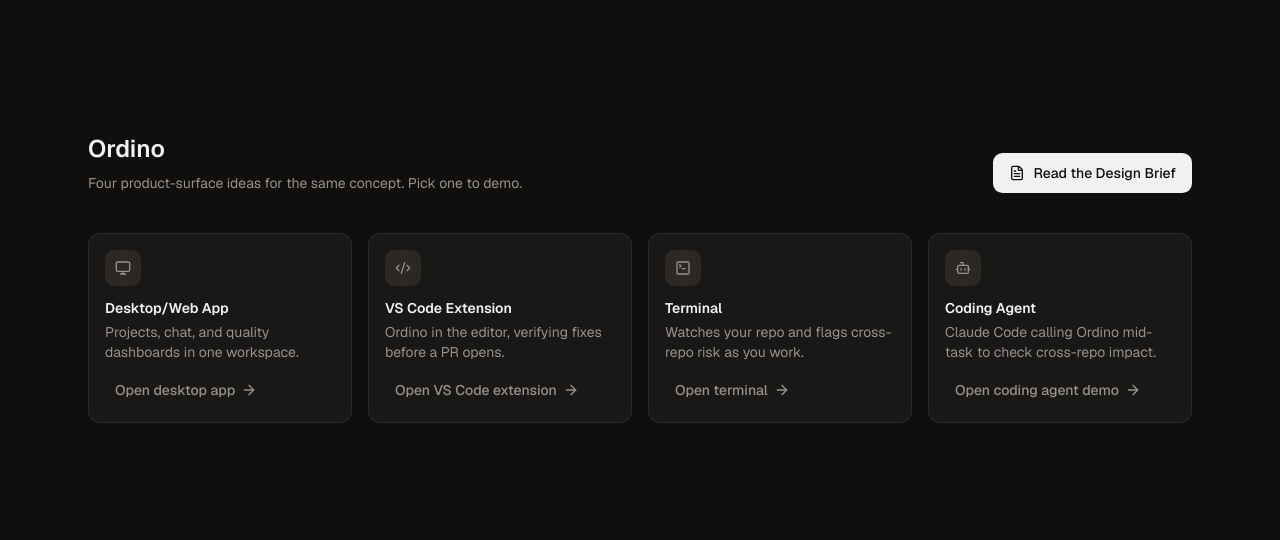
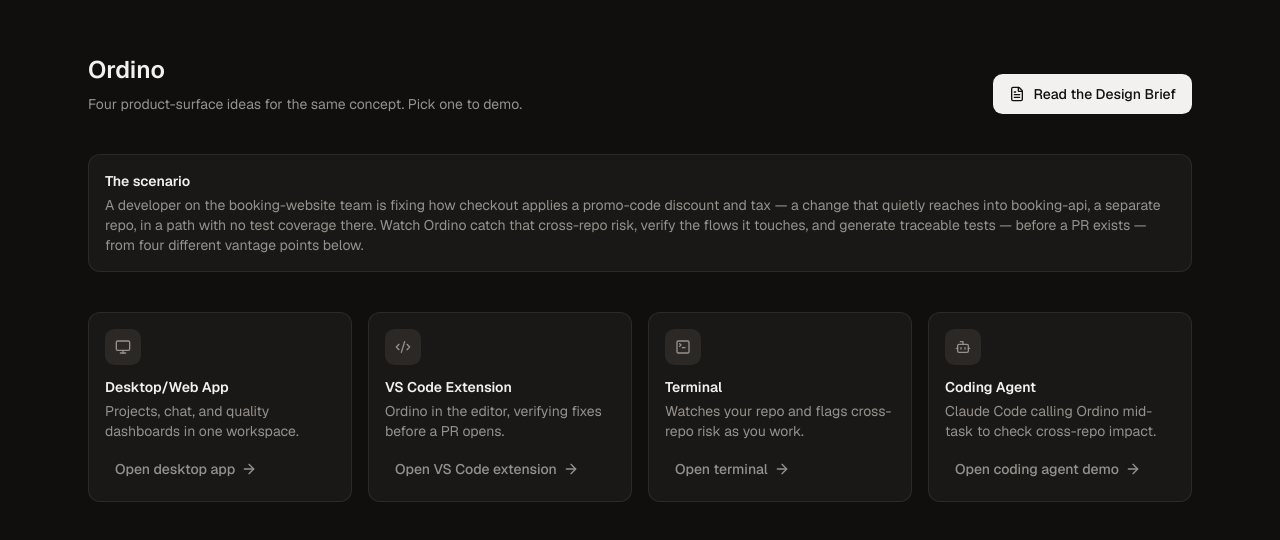
Before and after one commit to ganjilive/ordino-ai-prototype, a Next.js app: page / in a window 1280 px wide. Shown: the part 122-662 px from the top of the page. Built offline with nearby package versions, Linux system fonts and the light colour scheme.

Commit message:
State the running scenario up front on the home page
Adds a "The scenario" callout between the header and the 4 product
cards, explaining the shared booking-website cross-repo-risk story
that every view demonstrates, so the four demos read as one narrative.

```diff
--- a/app/page.tsx
+++ b/app/page.tsx
@@ -54,6 +54,16 @@
           Read the Design Brief
         </a>
       </div>
+      <div className="mb-10 rounded-lg border border-border bg-card p-4">
+        <h2 className="text-sm font-semibold">The scenario</h2>
+        <p className="mt-1 text-sm text-muted-foreground">
+          A developer on the booking-website team is fixing how checkout applies a promo-code
+          discount and tax — a change that quietly reaches into booking-api, a separate repo, in
+          a path with no test coverage there. Watch Ordino catch that cross-repo risk, verify the
+          flows it touches, and generate traceable tests — before a PR exists — from four
+          different vantage points below.
+        </p>
+      </div>
       <div className="grid grid-cols-1 gap-4 sm:grid-cols-2 lg:grid-cols-4">
         {PRODUCT_SURFACES.map((surface) => (
           <ProductSurfaceCard key={surface.href} {...surface} />
```
